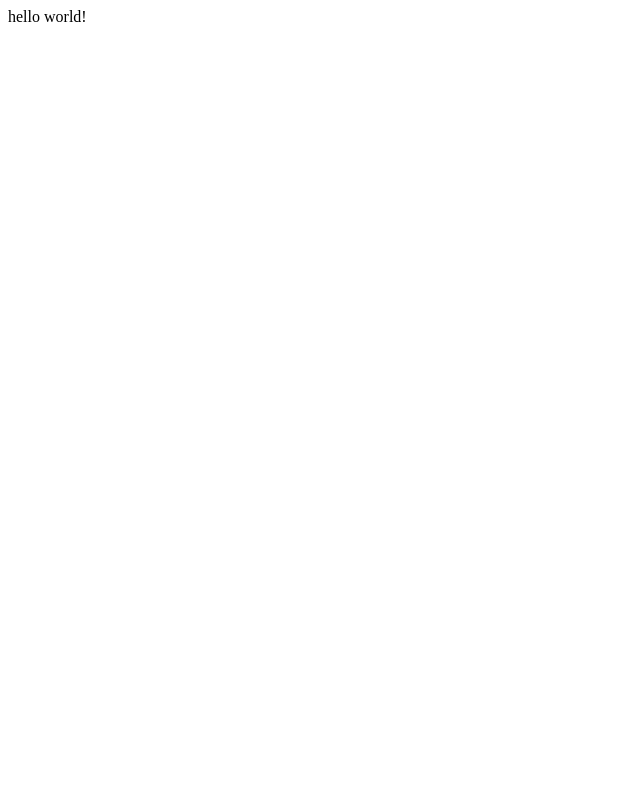
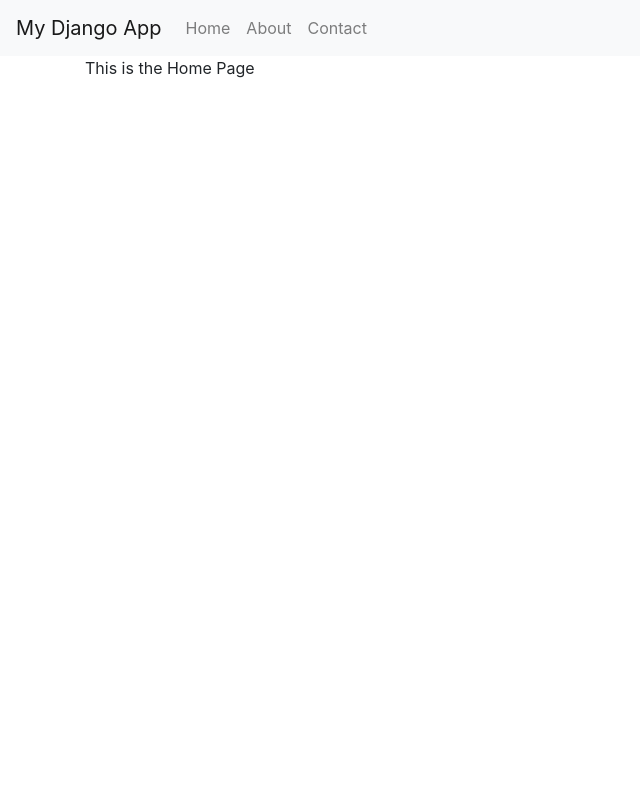
Before and after one commit to JRSkates/django-first-project, a Django app: page / in a window 1280 px wide. Before the commit the part shown is almost empty. Shown: the whole page, without its empty margins (0-640 px from the left). Run offline with Django 4.2, Linux system fonts and the light colour scheme; some libraries are stand-ins or nearby versions.

Commit message:
home.html created from base.hmtl template with blocks

```diff
--- a/firstproject/myapp/templates/base.html
+++ b/firstproject/myapp/templates/base.html
@@ -32,10 +32,10 @@
             <a class="nav-link" href="#">Home</a>
           </li>
           <li class="nav-item">
-            <a class="nav-link href="#">About</a>
+            <a class="nav-link" href="#">About</a>
           </li>
           <li class="nav-item">
-            <a class="nav-link href="#">AContact</a>
+            <a class="nav-link" href="#">Contact</a>
           </li>
         </ul>
       </div>
@@ -44,5 +44,7 @@
     <div class="container">{% block content %} {% endblock %}</div>
 
     <!---->
+    <script src="https://code.jquery.com/jquery-3.3.1.slim.min.js"></script>
+    <script src="https://stackpath.bootstrapcdn.com/bootstrap/4.3.1/js/bootstrap.min.js"></script>
   </body>
 </html>
--- /dev/null
+++ b/firstproject/myapp/templates/home.html
@@ -0,0 +1,4 @@
+{% extends "base.html" %} {% block title %} Home Page {% endblock %}
+{% block content %}
+<p>This is the Home Page</p>
+{% endblock %}
--- a/firstproject/myapp/views.py
+++ b/firstproject/myapp/views.py
@@ -2,4 +2,4 @@ from django.shortcuts import render, HttpResponse
 
 # Create your views here.
 def home(request):
-    return HttpResponse("hello world!")
+    return render(request, 'home.html')
```
